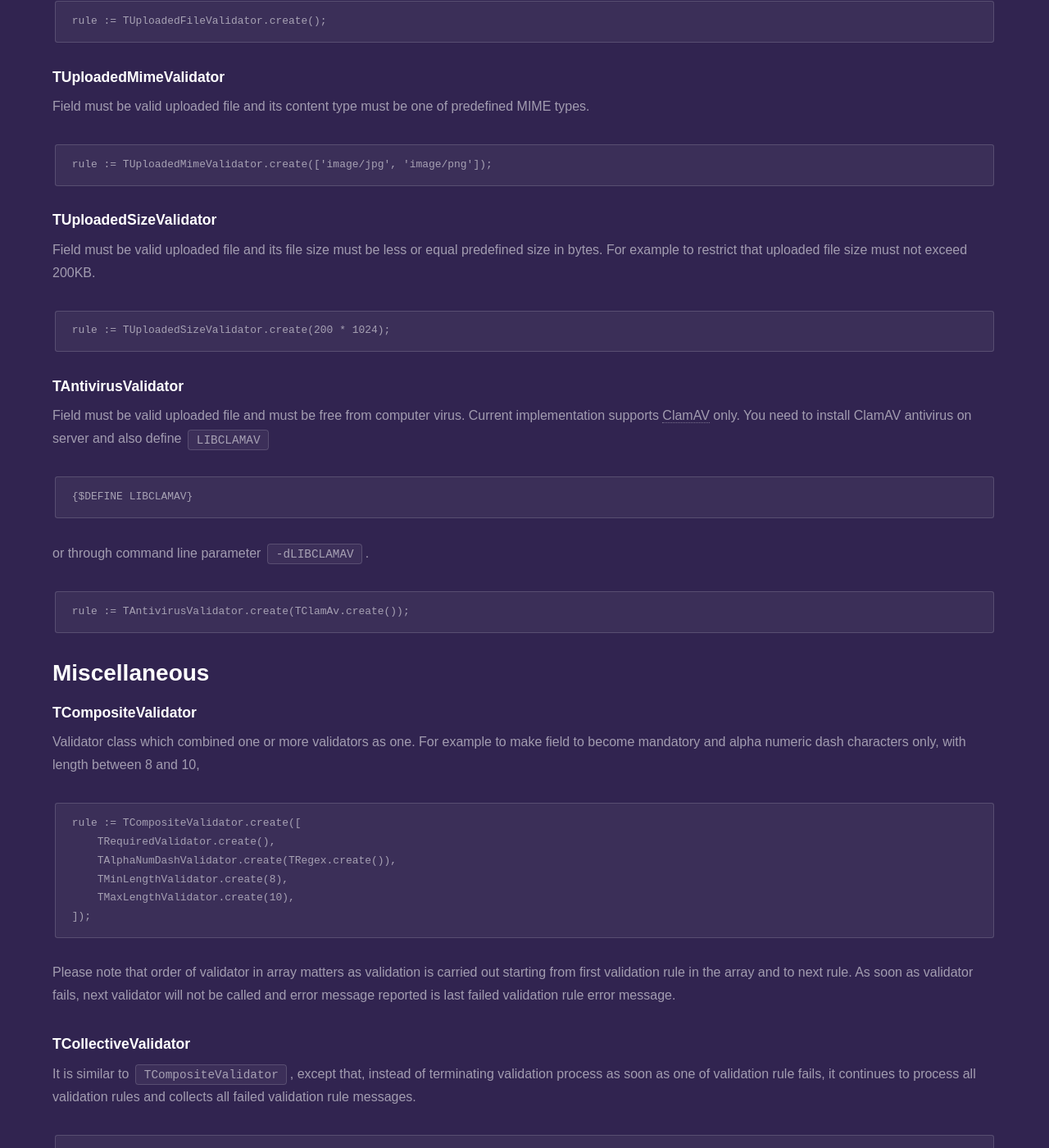
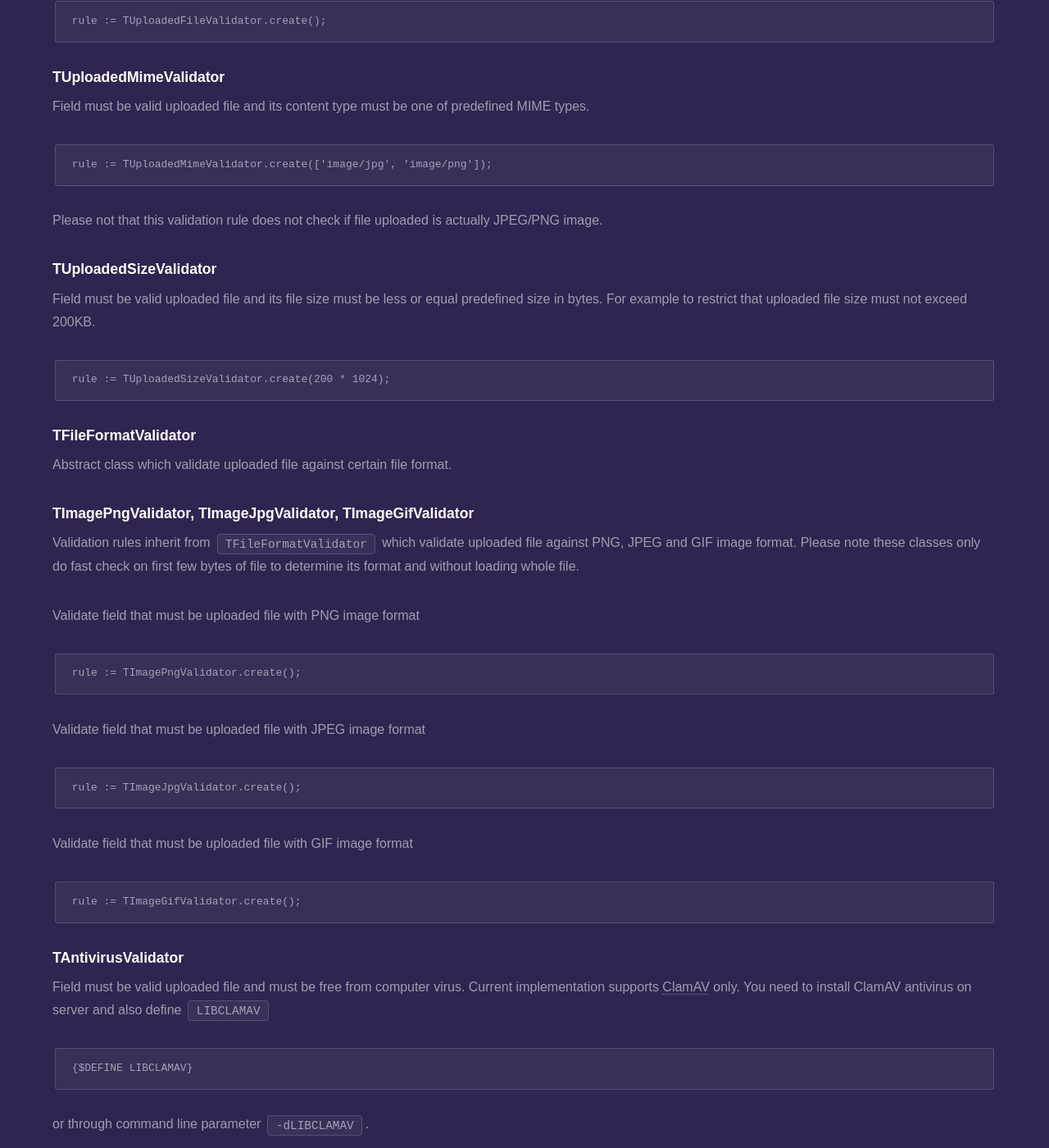
Before and after one commit to fanoframework/fanoframework.github.io, a Jekyll site: the page built from security/form-validation/built-in-validation-rules/index.md, in a window 1280 px wide and 1400 px high, scrolled down 7420 px. Shown: the whole window at 82% size. Built offline with Jekyll 4.4.1, drawn with Linux system fonts in a browser that asks for light colours; our own code applies the rules of GitHub Pages for plain Markdown files.

Commit message:
improve content about image validator

````diff
--- a/security/form-validation/built-in-validation-rules/index.md
+++ b/security/form-validation/built-in-validation-rules/index.md
@@ -324,6 +324,7 @@ Field must be valid uploaded file and its content type must be one of predefined
 ```
 rule := TUploadedMimeValidator.create(['image/jpg', 'image/png']);
 ```
+Please not that this validation rule does not check if file uploaded is actually JPEG/PNG image.
 
 ### TUploadedSizeValidator
 
@@ -331,6 +332,31 @@ Field must be valid uploaded file and its file size must be less or equal predef
 
 ```
 rule := TUploadedSizeValidator.create(200 * 1024);
+```
+
+### TFileFormatValidator
+
+Abstract class which validate uploaded file against certain file format.
+
+### TImagePngValidator, TImageJpgValidator, TImageGifValidator
+
+Validation rules inherit from `TFileFormatValidator` which validate uploaded file against PNG, JPEG and GIF image format. Please note these classes only do fast check on first few bytes of file to determine its format and without loading whole file.
+
+Validate field that must be uploaded file with PNG image format
+```
+rule := TImagePngValidator.create();
+```
+
+Validate field that must be uploaded file with JPEG image format
+
+```
+rule := TImageJpgValidator.create();
+```
+
+Validate field that must be uploaded file with GIF image format
+
+```
+rule := TImageGifValidator.create();
 ```
 
 ### TAntivirusValidator
````
Also changed, not shown: getting-started/index.md (+1 -1 lines).
